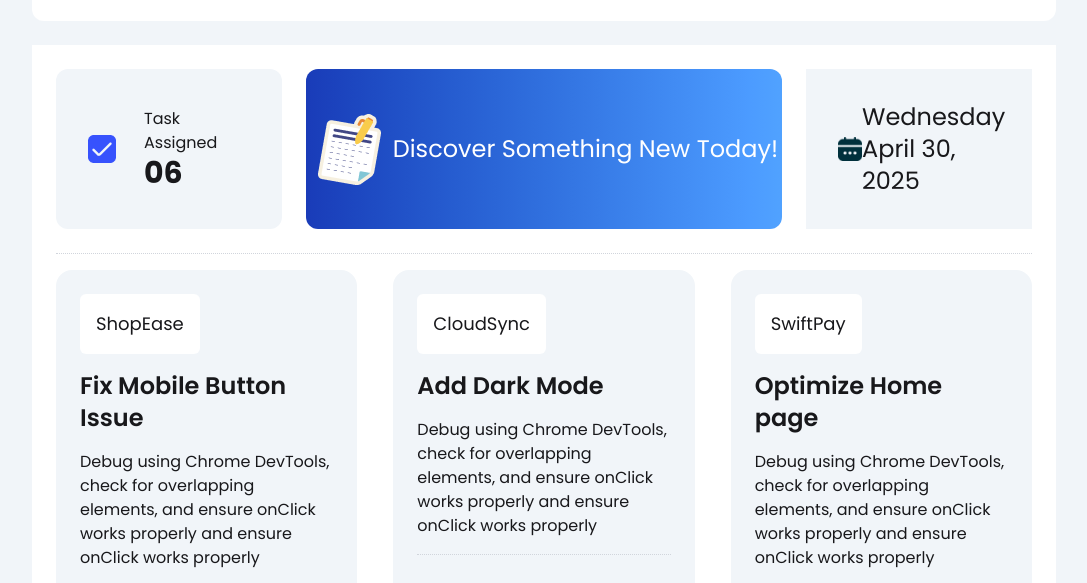
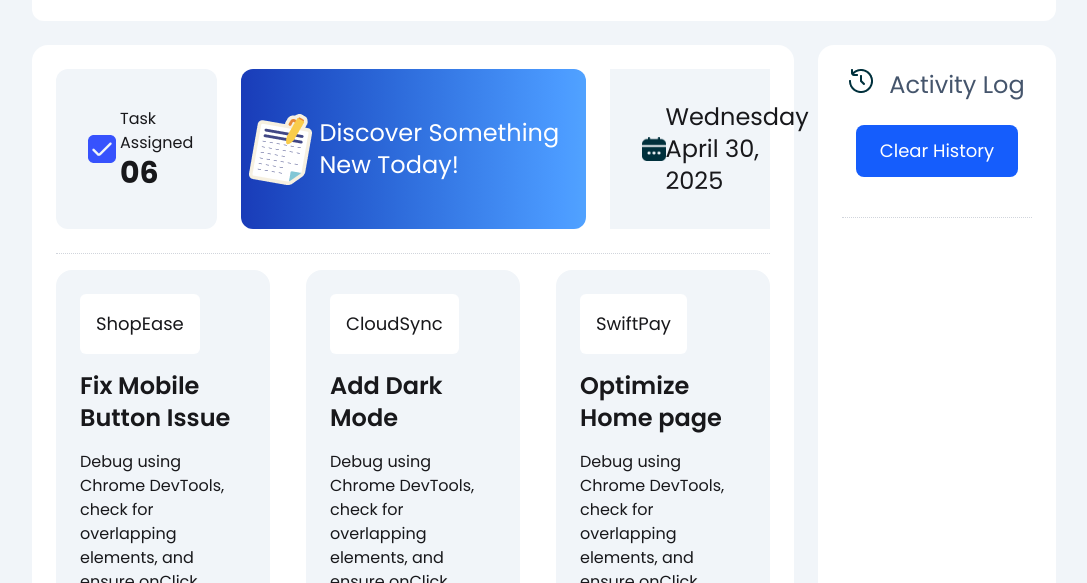
Before and after one commit to fakhrulhasan99/assignment-5-dev-board, a plain HTML site: page index.html in a window 1280 px wide. Shown: the part 143-726 px from the top of the page, without its empty margins (96-1183 px from the left). Drawn offline with nearby package versions, Linux system fonts and the light colour scheme.

Commit message:
added activity log

```diff
--- a/index.html
+++ b/index.html
@@ -27,9 +27,9 @@
             </div>
         </nav>
     </header>
-    <main class="mx-32 bg-white">
-        <div class="">
-            <div class="p-6 ">
+    <main class="mx-32 rounded-2xl">
+        <div class="grid gap-6  grid-cols-4">
+            <div class="bg-white p-6 rounded-2xl col-span-3">
                 <!-- task-discover-date -->
                 <div class="rounded-2xl grid gap-6 grid-cols-4 grid-rows-1 mb-6">
                     <div class=" bg-slate-100 flex items-center rounded-xl p-8">
@@ -137,7 +137,16 @@
                     </div>
                 </div>
             </div>
-            <div></div>
+            <div class="bg-white place-items-center p-6 rounded-2xl">
+                <!-- activity log -->
+                <div class="flex ">
+                    <div><img src="Assets/activity.png" alt=""></div>
+                    <div><h3 class="text-slate-600 text-2xl ml-4">Activity Log</h3></div>
+                </div>
+                <div><button class="bg-blue-600 text-white text-lg px-6 py-3 rounded-lg my-6">Clear History</button></div>
+                <div class="w-full border-t border-dotted border-gray-300 my-4"></div>
+
+            </div>
         </div>
     </main>
     <script src="JS/date.js"></script>
```
